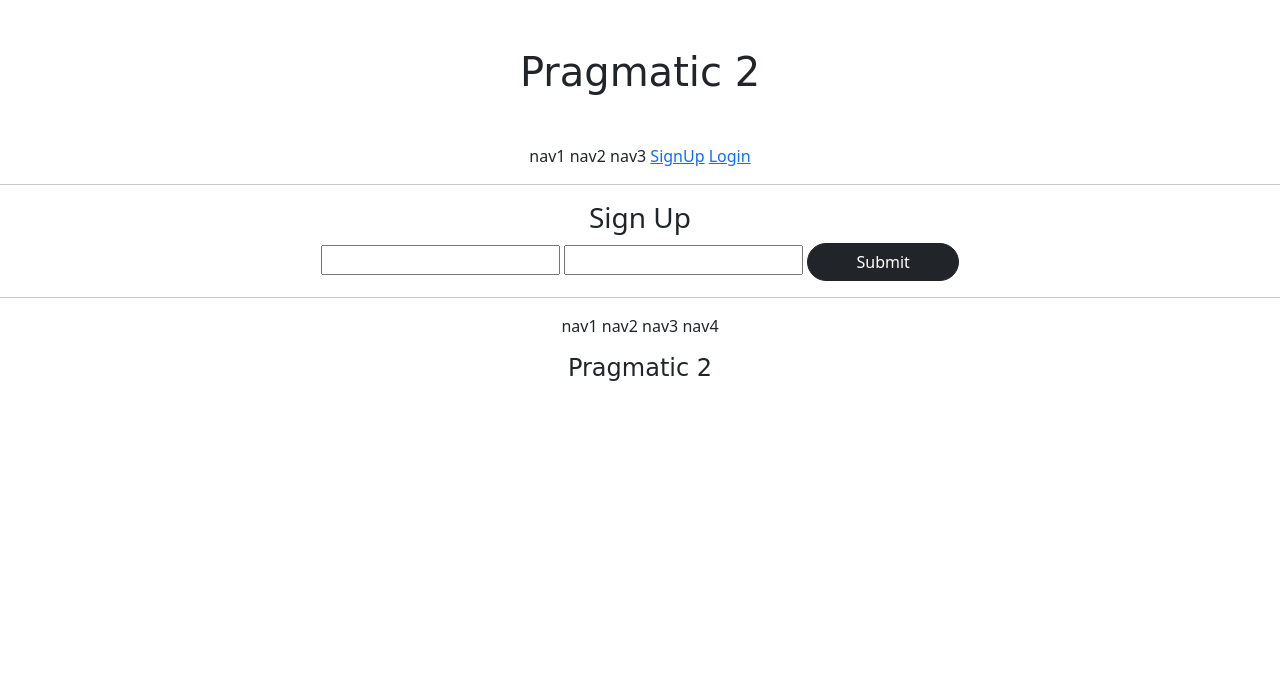
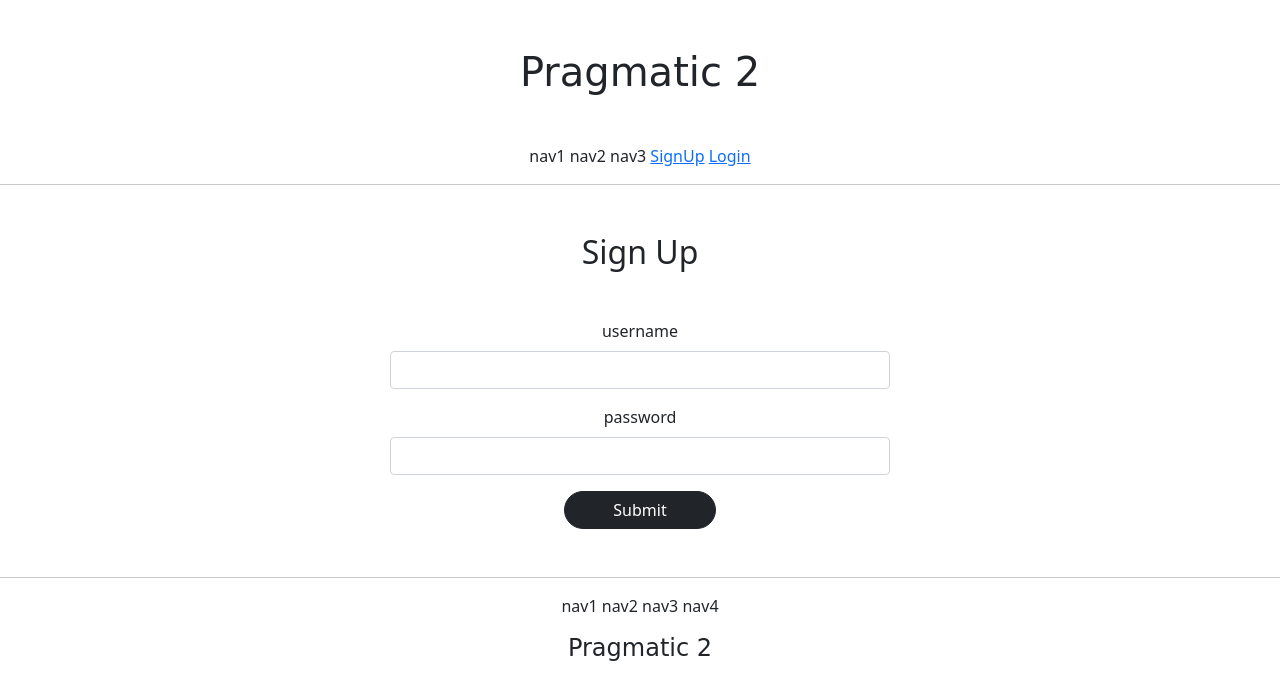
Before and after one commit to go-tech01/gis_drf_2, a Django app: page /accounts/create_template/ in a window 1280 px wide. Shown: the top 700 px of the page. Run offline with Django 4.2, Linux system fonts and the light colour scheme; parts of the project's set-up code (start-up, migrations or seed data) failed here and were passed over; some web fonts are replaced.

Commit message:
template html design form

```diff
--- a/accountapp/templates/accountapp/create.html
+++ b/accountapp/templates/accountapp/create.html
@@ -1,21 +1,24 @@
 {% extends 'base.html' %}
 {% load static %}
 {% block content %}
-
-  <div>
-    <h3>Sign Up</h3>
+<div class="my-5" style="max-width: 500px; margin: auto;">
+    <div class="my-5">
+        <h2>Sign Up</h2>
+    </div>
     <div id="alert_box"></div>
-
     <!--  ID  -->
-    <input id="username" type="text">
+    <div class="mb-3">
+        <label for="username" class="form-label">username</label>
+        <input id="username" type="text" class="form-control">
+    </div>
     <!--  PASSWORD  -->
-    <input id="password" type="password">
-<!--        &lt;!&ndash; PASSWORD  CONFIG &ndash;&gt;-->
-<!--        <input type="password">-->
-
+    <div class="mb-3">
+        <label for="password" class="form-label">password</label>
+        <input id="password" type="password" class="form-control">
+    </div>
+    <!--        &lt;!&ndash; PASSWORD  CONFIG &ndash;&gt;-->
+    <!--        <input type="password">-->
     <input type="submit" class="btn btn-dark rounded-pill px-5" onclick="send_input()">
-  </div>
-
+</div>
 <script src="{% static 'js/create.js' %}"></script>
-
 {% endblock %}
```
Also changed, not shown: accountapp/templates/accountapp/login.html (+15 -12 lines), accountapp/templates/accountapp/update.html (+10 -4 lines).
